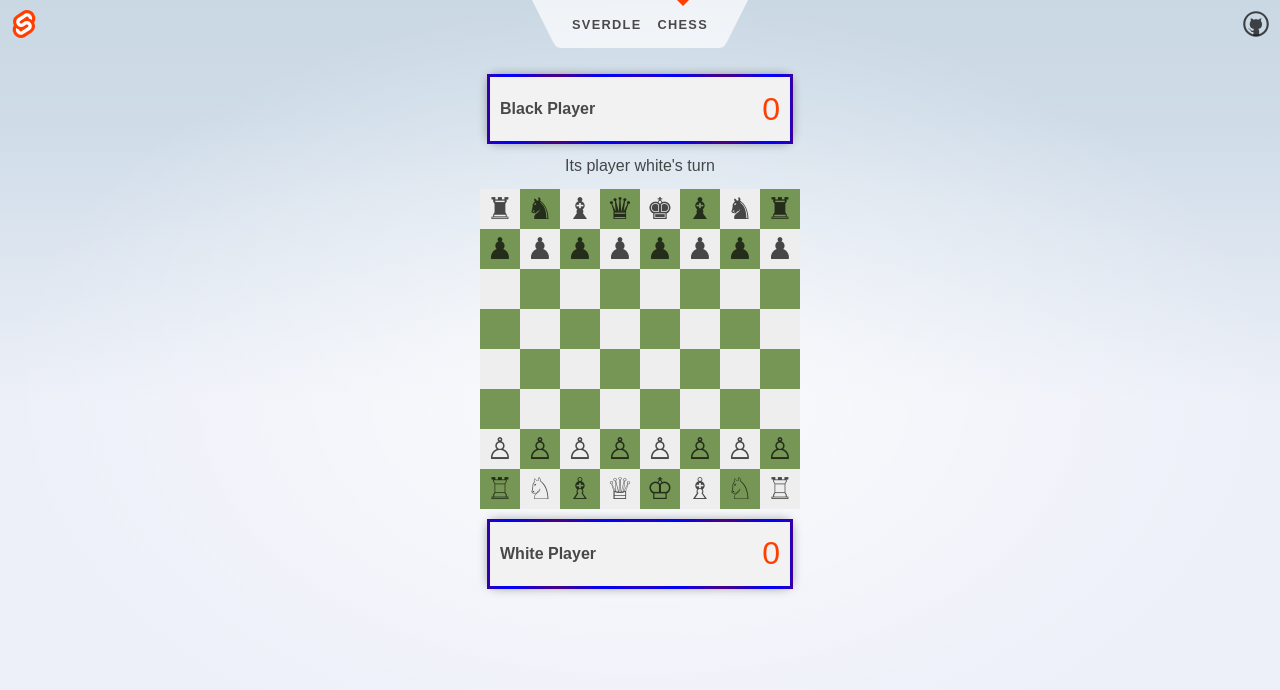
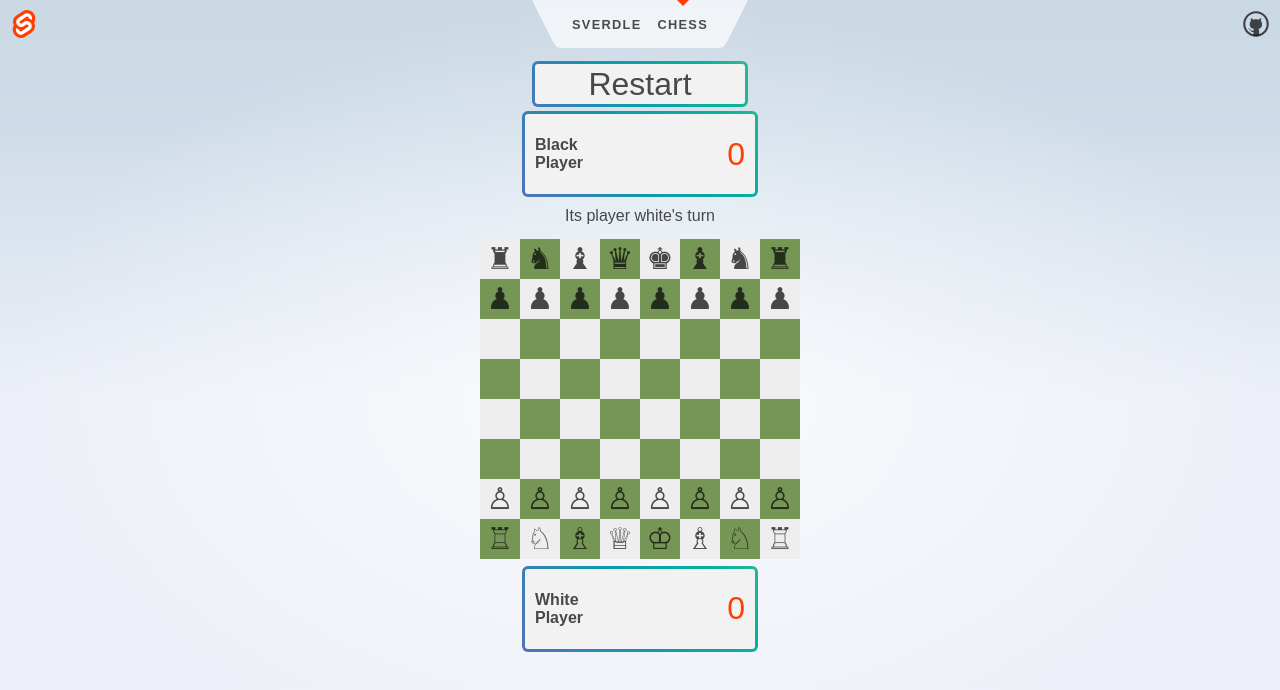
Before and after one commit to museadam/svelte-chess, a SvelteKit app: page /chess in a window 1280 px wide. Shown: the top 690 px of the page. Built offline with nearby package versions, Linux system fonts and the light colour scheme.

Commit message:
added a restart btn and to restart board on win. also added gradient border

```diff
--- a/src/routes/chess/+page.svelte
+++ b/src/routes/chess/+page.svelte
@@ -51,7 +51,7 @@
 	function getPieceType(color, type) {
 		return color + '-' + type;
 	}
-
+	let startBoard = [];
 	function setBoard() {
 		for (let row of rows) {
 			for (let column of columns) {
@@ -64,9 +64,12 @@
 					color: squareColor,
 					piece: pieceType
 				});
+				startBoard = [...board];
+				startBoard = startBoard;
 			}
 		}
 	}
+	// $: startBoard = board;
 	setBoard();
 
 	// console.log(board);
@@ -90,6 +93,10 @@
 			theirKillsArr.push(event.detail.kill);
 			theirKills += 1;
 		}
+		if (event.detail.kill === 'white-king' || event.detail.kill === 'black-king') {
+			alert('YOU WIN!');
+			board = startBoard;
+		}
 	}
 	import { spring } from 'svelte/motion';
 
@@ -105,6 +112,12 @@
 	function modulo(n: number, m: number) {
 		// handle negative numbers
 		return ((n % m) + m) % m;
+	}
+	function restartGame() {
+		// board = [];
+		// setBoard();
+		console.log(startBoard);
+		board = startBoard;
 	}
 	onMount(() => {
 		// drop_zone = document.querySelectorAll('.chess-board');
@@ -134,7 +147,9 @@
 </script>
 
 <div class="sheet">
-	<div class="score-card">
+	<button class="btn gradient-border" on:click={restartGame}> Restart </button>
+
+	<div class="gradient-border score-card">
 		<div class="player-name">Black Player</div>
 		<div class="counter-viewport">
 			<div class="counter-digits" style="transform: translate(0, {100 * offset2}%)">
@@ -144,7 +159,7 @@
 		</div>
 	</div>
 	<ChessBoard {board} {myKills} on:kills={(e) => handleKill(e)} />
-	<div class="score-card">
+	<div class="gradient-border score-card">
 		<div class="player-name">White Player</div>
 		<div class="counter-viewport">
 			<div class="counter-digits" style="transform: translate(0, {100 * offset}%)">
@@ -166,6 +181,23 @@
 </div> -->
 
 <style>
+	.btn {
+		all: unset;
+		display: flex;
+		width: 210px;
+		height: 40px;
+		align-items: center;
+		justify-content: center;
+		font-size: 2rem;
+		font-weight: 400;
+		background-color: #f2f2f2;
+		cursor: pointer;
+	}
+
+	.btn:active {
+		width: 200px;
+		height: 30px;
+	}
 	.counter-viewport {
 		width: 8em;
 		height: 4em;
@@ -209,33 +241,51 @@
 		justify-content: space-between;
 		align-items: center;
 		background-color: #f2f2f2;
-		width: 280px;
 		padding-right: 10px;
 		padding-left: 10px;
-		border-style: solid;
-		border-image: radial-gradient(circle at center, indigo, blue, indigo, blue, indigo);
-		animation: gradient-border 10s ease infinite;
-		border-radius: 10px;
-		box-shadow: 0 0 10px rgba(0, 0, 0, 0.3);
+		width: 210px;
+		height: 80px;
 	}
-	@keyframes gradient-border {
+	.gradient-border {
+		--borderWidth: 3px;
+		position: relative;
+		border-radius: var(--borderWidth);
+	}
+	.gradient-border:after {
+		content: '';
+		position: absolute;
+		top: calc(-1 * var(--borderWidth));
+		left: calc(-1 * var(--borderWidth));
+		height: calc(100% + var(--borderWidth) * 2);
+		width: calc(100% + var(--borderWidth) * 2);
+		background: linear-gradient(
+			60deg,
+			#f79533,
+			#f37055,
+			#ef4e7b,
+			#a166ab,
+			#5073b8,
+			#1098ad,
+			#07b39b,
+			#6fba82
+		);
+		border-radius: calc(2 * var(--borderWidth));
+		z-index: -1;
+		animation: animated-gradient 3s ease alternate infinite;
+		background-size: 300% 300%;
+	}
+
+	@keyframes animated-gradient {
 		0% {
-			border-image-slice: 1;
-		}
-		25% {
-			border-image-slice: 15;
+			background-position: 0% 50%;
 		}
 		50% {
-			border-image-slice: 20;
-		}
-		75% {
-			border-image-slice: 25;
+			background-position: 100% 50%;
 		}
 		100% {
-			border-image-slice: 35;
+			background-position: 0% 50%;
 		}
 	}
-
 	.player-name {
 		font-weight: bold;
 	}
--- a/src/routes/chess/ChessBoard.svelte
+++ b/src/routes/chess/ChessBoard.svelte
@@ -388,7 +388,7 @@
 
 				// Update the board state with the new position of the piece
 				if (attackMove) {
-					const kill = board[rowIndex].piece;
+					const kill = board[row].piece;
 					// kills.push(kill);
 					// console.log('killed');
 					// console.log(kills);
```
